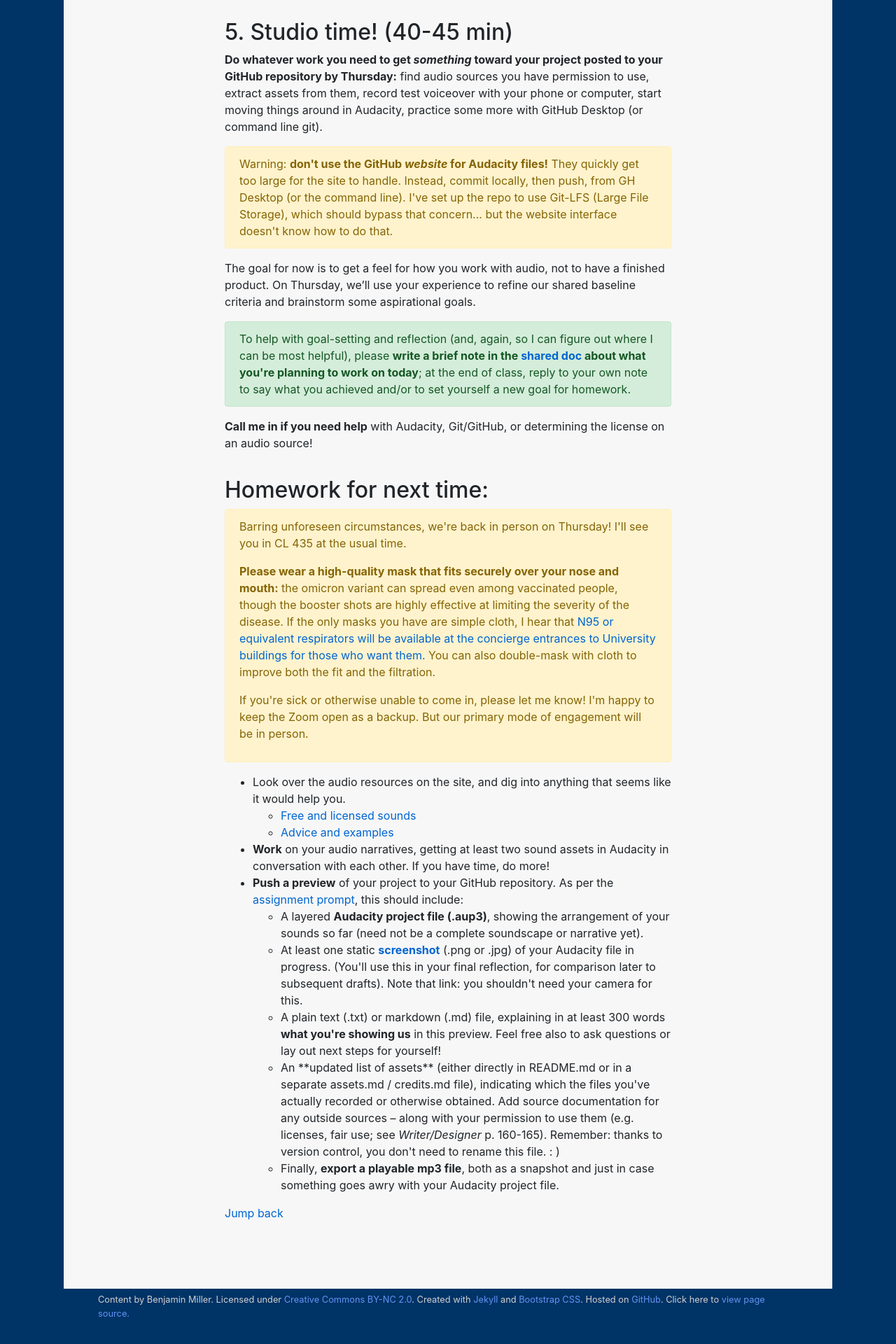
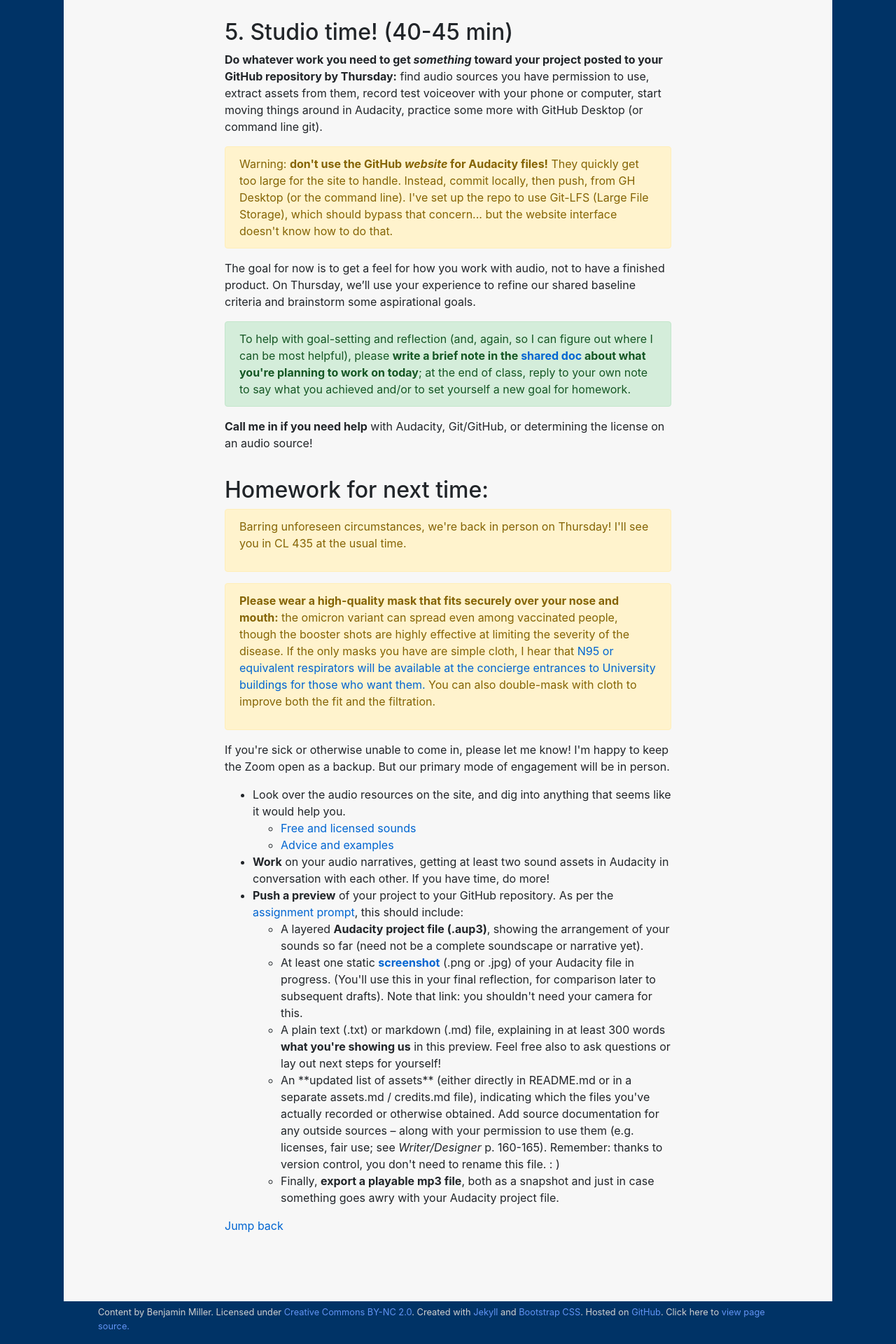
Before and after one commit to benmiller314/cdm2022spring, a Jekyll site: the page built from plans/lesson-05 .md, in a window 1280 px wide. Shown: the part 3215-5135 px from the top of the page at 70% size. Built offline with Jekyll 4.4.1, drawn with Linux system fonts in a browser that asks for light colours; our own code applies the rules of GitHub Pages for plain Markdown files.

Commit message:
display tweaks

```diff
--- a/plans/lesson-05 .md
+++ b/plans/lesson-05 .md
@@ -127,9 +127,10 @@
 <h2 id="hw">Homework for next time:</h2>
 
 <div class="alert alert-warning">
-<p>Barring unforeseen circumstances, we're back in person on Thursday! I'll see you in CL 435 at the usual time.</p> <p><strong>Please wear a high-quality mask that fits securely over your nose and mouth:</strong> the omicron variant can spread even among vaccinated people, though the booster shots are highly effective at limiting the severity of the disease. If the only masks you have are simple cloth, I hear that <a href="https://universitycommunications-marketing.cmail19.com/t/ViewEmail/j/A7548ADA9B95A9582540EF23F30FEDED/142A688589CDE594C06B463AA70A4F2C?alternativeLink=False">N95 or equivalent respirators will be available at the concierge entrances to University buildings for those who want them.</a> You can also double-mask with cloth to improve both the fit and the filtration.</p>
+<p>Barring unforeseen circumstances, we're back in person on Thursday! I'll see you in CL 435 at the usual time.</p></div>
+<div class="alert alert-warning"><p><strong>Please wear a high-quality mask that fits securely over your nose and mouth:</strong> the omicron variant can spread even among vaccinated people, though the booster shots are highly effective at limiting the severity of the disease. If the only masks you have are simple cloth, I hear that <a href="https://universitycommunications-marketing.cmail19.com/t/ViewEmail/j/A7548ADA9B95A9582540EF23F30FEDED/142A688589CDE594C06B463AA70A4F2C?alternativeLink=False">N95 or equivalent respirators will be available at the concierge entrances to University buildings for those who want them.</a> You can also double-mask with cloth to improve both the fit and the filtration.</p></div>
 <p>If you're sick or otherwise unable to come in, please let me know! I'm happy to keep the Zoom open as a backup. But our primary mode of engagement will be in person.</p>
-</div>
+
 
 <ul>
 <li>Look over the audio resources on the site, and dig into anything that seems like it would help you.<ul>
```
